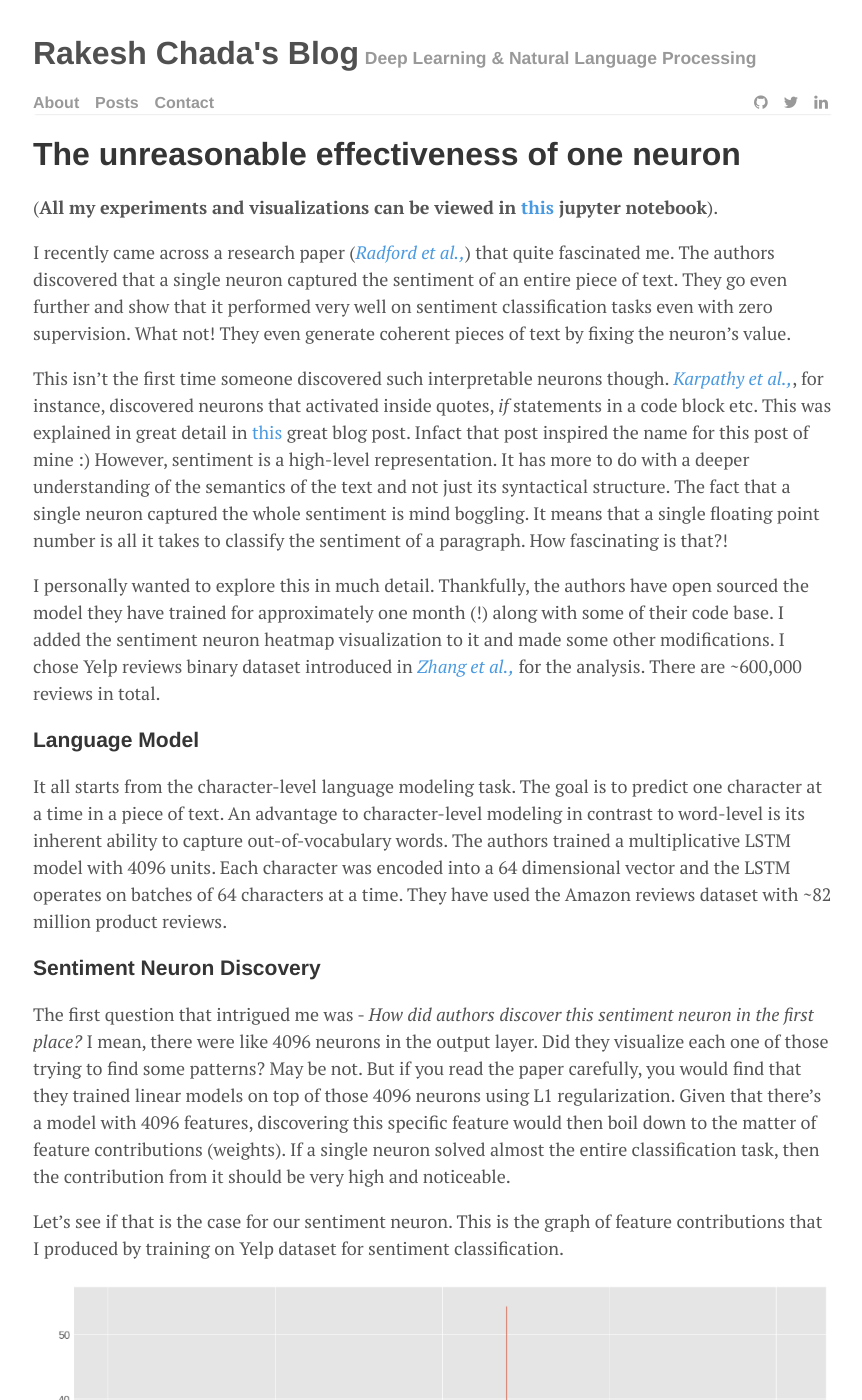
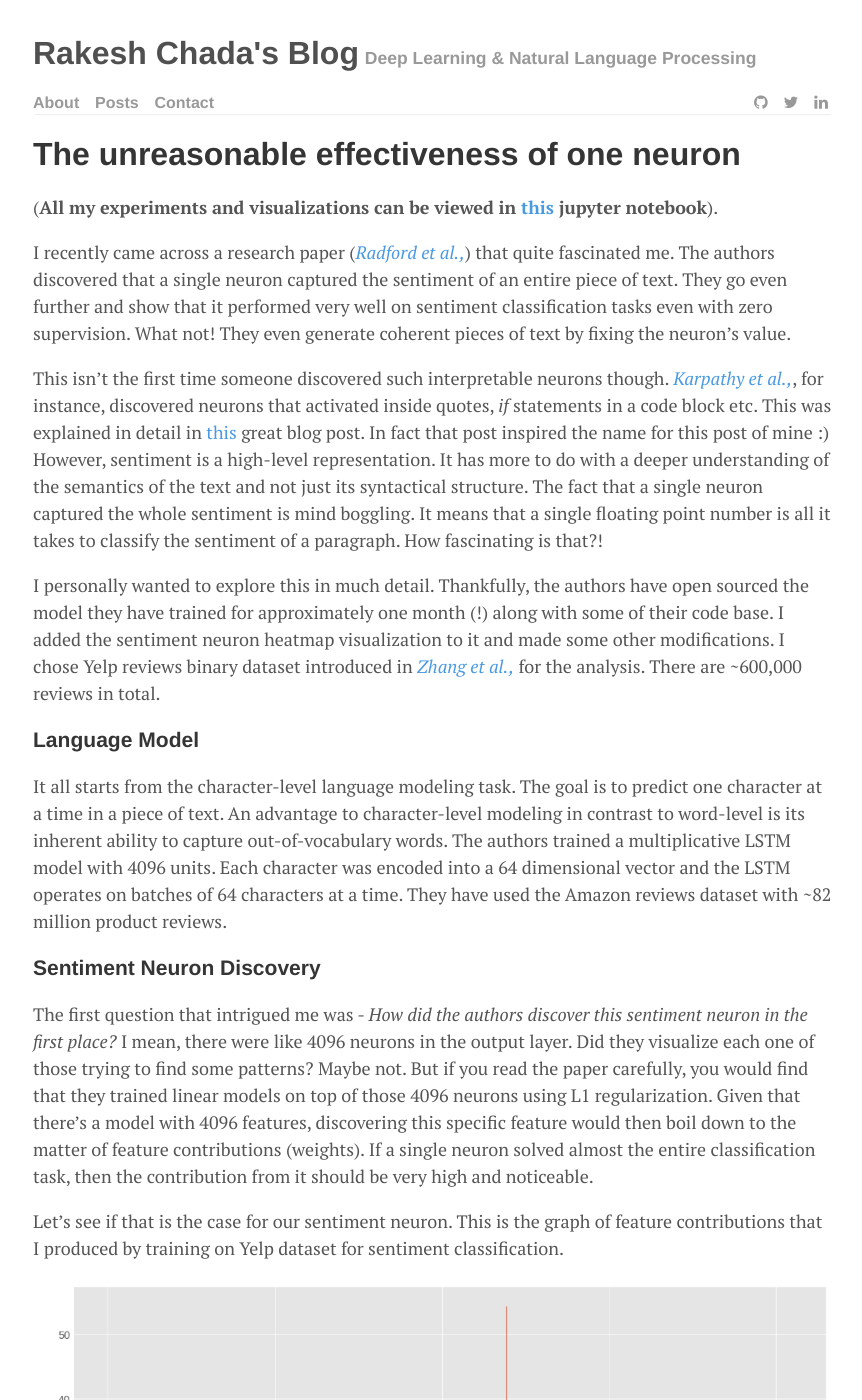
Before and after one commit to rakeshchada/rakeshchada.github.io, a Jekyll site: the page built from _posts/2017-05-12-Sentiment-Neuron.md, in a window 1280 px wide and 1400 px high. Shown: the whole window, without its empty margins (207-1069 px from the left). Built offline with Jekyll 4.4.1, drawn with Linux system fonts in a browser that asks for light colours; nearby versions of some CDN libraries; comment, search, counter and statistics services are not loaded; some of the changed text lies outside the part shown.

Commit message:
Spell checks

```diff
--- a/_posts/2017-05-12-Sentiment-Neuron.md
+++ b/_posts/2017-05-12-Sentiment-Neuron.md
@@ -9,7 +9,7 @@ tags: [Deep Learning,Sentiment Analysis]
 
 <!--excerpt.start-->I recently came across a research paper ([<cite>Radford et al.,</cite>](https://arxiv.org/abs/1704.01444){:target="_blank"}) that quite fascinated me. The authors discovered that a single neuron captured the sentiment of an entire piece of text. They go even further and show that it performed very well on sentiment classification tasks even with zero supervision. What not! They even generate coherent pieces of text by fixing the neuron’s value.<!--excerpt.end-->
 
-This isn’t the first time someone discovered such interpretable neurons though. [<cite>Karpathy et al.,</cite>](https://arxiv.org/abs/1506.02078){:target="_blank"}, for instance, discovered neurons that activated inside quotes, *if* statements in a code block etc. This was explained in great detail in [this](https://karpathy.github.io/2015/05/21/rnn-effectiveness/){:target="_blank"} great blog post. Infact that post inspired the name for this post of mine :) However, sentiment is a high-level representation. It has more to do with a deeper understanding of the semantics of the text and not just its syntactical structure. The fact that a single neuron captured the whole sentiment is mind boggling. It means that a single floating point number is all it takes to classify the sentiment of a paragraph. How fascinating is that?!
+This isn’t the first time someone discovered such interpretable neurons though. [<cite>Karpathy et al.,</cite>](https://arxiv.org/abs/1506.02078){:target="_blank"}, for instance, discovered neurons that activated inside quotes, *if* statements in a code block etc. This was explained in detail in [this](https://karpathy.github.io/2015/05/21/rnn-effectiveness/){:target="_blank"} great blog post. In fact that post inspired the name for this post of mine :) However, sentiment is a high-level representation. It has more to do with a deeper understanding of the semantics of the text and not just its syntactical structure. The fact that a single neuron captured the whole sentiment is mind boggling. It means that a single floating point number is all it takes to classify the sentiment of a paragraph. How fascinating is that?!
 
 I personally wanted to explore this in much detail. Thankfully, the authors have open sourced the model they have trained for approximately one month (!) along with some of their code base. I added the sentiment neuron heatmap visualization to it and made some other modifications. I chose Yelp reviews binary dataset introduced in [<cite>Zhang et al.,</cite>](https://arxiv.org/abs/1509.01626){:target="_blank"} for the analysis. There are ~600,000 reviews in total.
 
@@ -19,7 +19,7 @@ It all starts from the character-level language modeling task. The goal is to pr
 
 ### Sentiment Neuron Discovery
 
-The first question that intrigued me was - *How did authors discover this sentiment neuron in the first place?* I mean, there were like 4096 neurons in the output layer. Did they visualize each one of those trying to find some patterns? May be not. But if you read the paper carefully, you would find that they trained linear models on top of those 4096 neurons using L1 regularization. Given that there's a model with 4096 features, discovering this specific feature would then boil down to the matter of feature contributions (weights). If a single neuron solved almost the entire classification task, then the contribution from it should be very high and noticeable.
+The first question that intrigued me was - *How did the authors discover this sentiment neuron in the first place?* I mean, there were like 4096 neurons in the output layer. Did they visualize each one of those trying to find some patterns? Maybe not. But if you read the paper carefully, you would find that they trained linear models on top of those 4096 neurons using L1 regularization. Given that there's a model with 4096 features, discovering this specific feature would then boil down to the matter of feature contributions (weights). If a single neuron solved almost the entire classification task, then the contribution from it should be very high and noticeable.
 
 Let’s see if that is the case for our sentiment neuron. This is the graph of feature contributions that I produced by training on Yelp dataset for sentiment classification.
 
@@ -105,7 +105,7 @@ We have seen how the sentiment neuron performed with zero supervision. I’ve al
 
 ### Text Generation
 
-The neural network we were talking about all through was trained to predict next characters. So it wouldn’t be a justice if we don’t generate some samples out of it :)!
+The neural network we were talking about all through was trained to predict next characters. So it wouldn’t be justice if we don’t generate some samples out of it :)!
 
 Here’s what it generated when asked to start with “Hmm”.
 
```
Also changed, not shown: other parts of _posts/2017-05-12-Sentiment-Neuron.md (+1 -1 lines), menu/about.md (+1 -1 lines).
